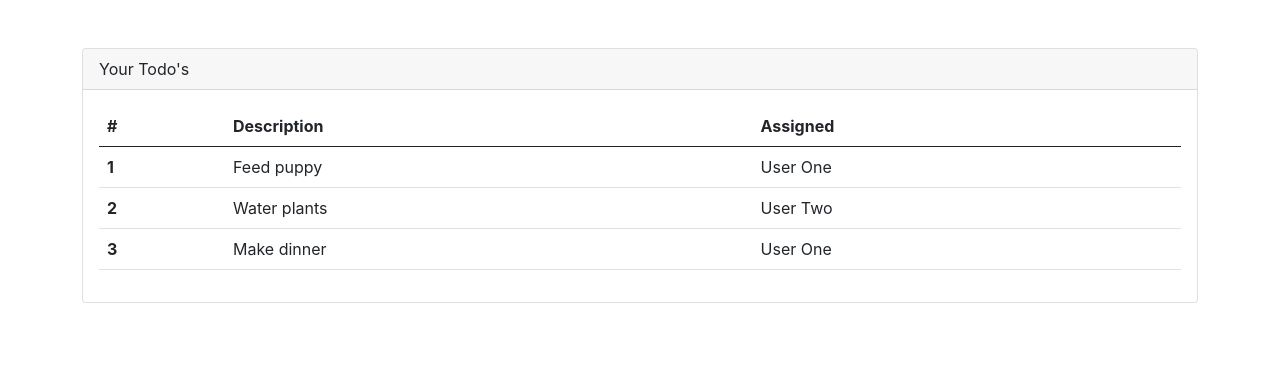
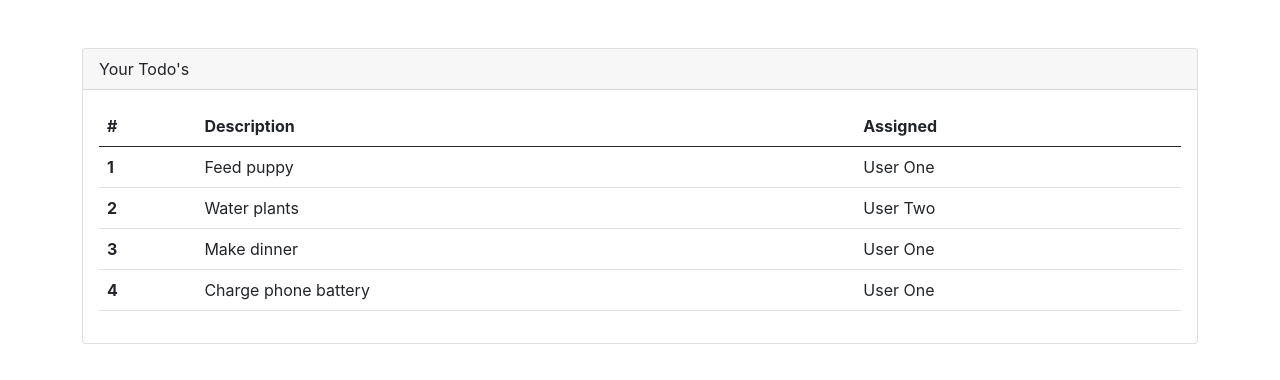
Before and after one commit to kristinaradeva1/React-Todos-Application, a React (Create React App) app: page / in a window 1280 px wide. Shown: the top 380 px of the page. Built offline with nearby package versions, Linux system fonts and the light colour scheme.

Commit message:
Rendered the list of todos dynamically

```diff
--- a/src/App.js
+++ b/src/App.js
@@ -6,7 +6,8 @@
   const todos = [
     {rowNumber: 1, rowDescription: 'Feed puppy', rowAssigned: 'User One'},
     {rowNumber: 2, rowDescription: 'Water plants', rowAssigned: 'User Two'},
-    {rowNumber: 3, rowDescription: 'Make dinner', rowAssigned: 'User One'}
+    {rowNumber: 3, rowDescription: 'Make dinner', rowAssigned: 'User One'},
+    {rowNumber: 4, rowDescription: 'Charge phone battery', rowAssigned: 'User One'}
   ]
 
   return (
--- a/src/components/TodoTable.js
+++ b/src/components/TodoTable.js
@@ -11,21 +11,12 @@
                 </tr>
             </thead>
             <tbody>
-                <TodoRowItem
-                rowNumber={props.todos[0].rowNumber}
-                rowDescription={props.todos[0].rowDescription}
-                rowAssigned={props.todos[0].rowAssigned}
-                />
-                <TodoRowItem
-                rowNumber={props.todos[1].rowNumber}
-                rowDescription={props.todos[1].rowDescription}
-                rowAssigned={props.todos[1].rowAssigned}
-                />
-                <TodoRowItem
-                rowNumber={props.todos[2].rowNumber}
-                rowDescription={props.todos[2].rowDescription}
-                rowAssigned={props.todos[2].rowAssigned}
-                />
+                {props.todos.map(todo => (
+                    <TodoRowItem
+                        rowNumber={todo.rowNumber}
+                        rowDescription={todo.rowDescription}
+                        rowAssigned={todo.rowAssigned}/>
+                ))}
             </tbody>
         </table>
     )
```
